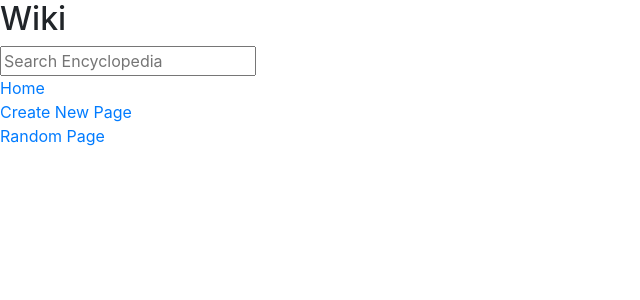
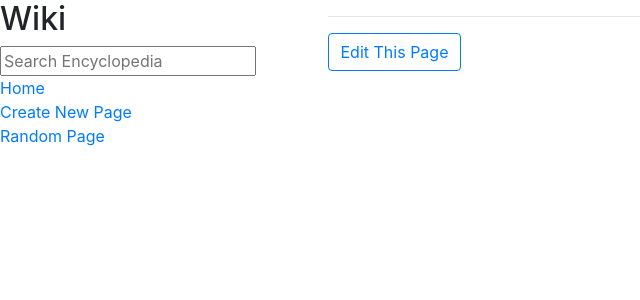
Before and after one commit to mhmdalntry256-collab/wiki, a Django app: template encyclopedia/templates/encyclopedia/entry.html in a window 1280 px wide. Shown: the top 300 px of the page, without its empty margins (0-640 px from the left). Run offline with Django 3.2, Linux system fonts and the light colour scheme; the template is opened without the code that fills it, so the values that code supplies are empty; some libraries are stand-ins or nearby versions.

Commit message:
Update entry.html

```diff
--- a/encyclopedia/templates/encyclopedia/entry.html
+++ b/encyclopedia/templates/encyclopedia/entry.html
@@ -6,4 +6,9 @@
 
 {% block body %}
     {{ content | safe }}
+
+    <hr>
+    <div>
+        <a href="{% url 'edit' title=title %}" class="btn btn-outline-primary">Edit This Page</a>
+    </div>
 {% endblock %}
```
